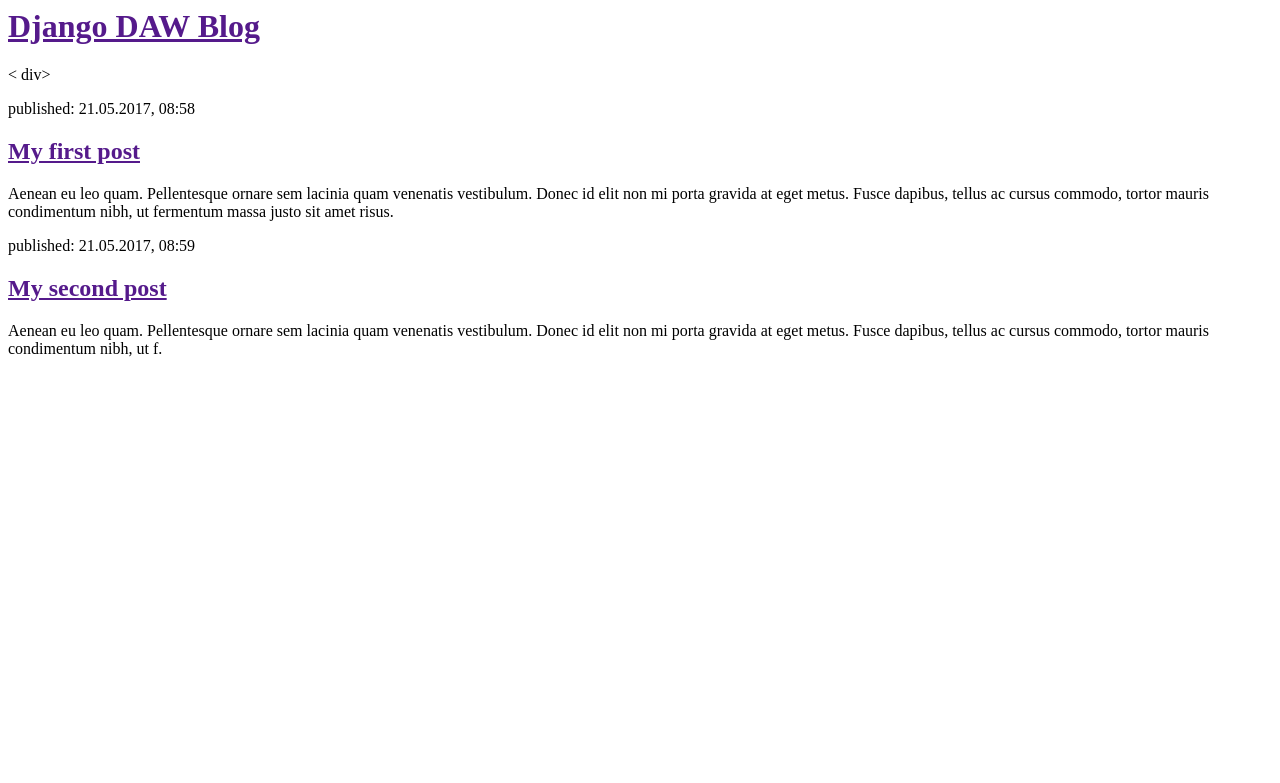
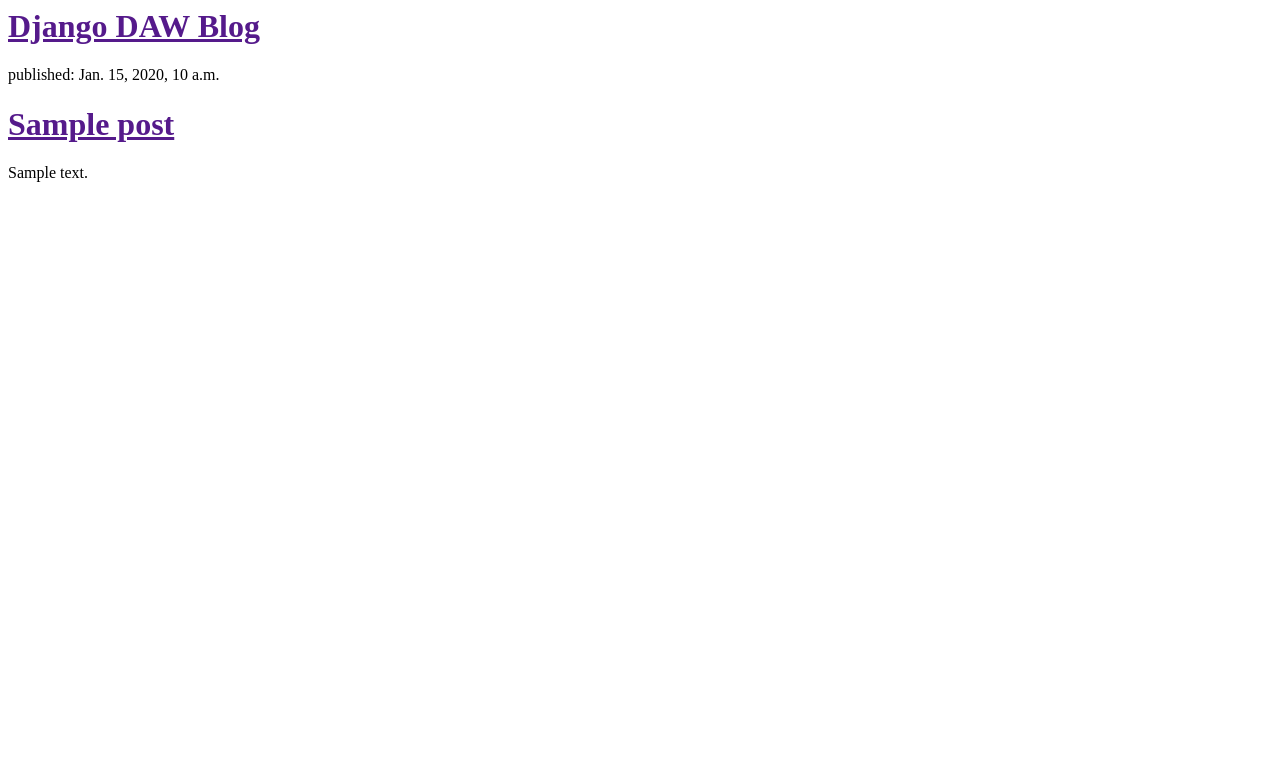
Before and after one commit to Imjuxx/my-first-blog, a Django app: template blog/templates/blog/post_list.html in a window 1280 px wide. Shown: the top 783 px of the page. Run offline with Django 3.2, Linux system fonts and the light colour scheme; the template is opened without the code that fills it: values that come from a table or form of the project are taken from there, others are empty; tables that the repository leaves empty hold one stand-in row (values such as "Sample post").

Commit message:
Modificacion a views.py y plantillas para mostrar posts de la base de datos de manera dinamica

```diff
--- a/blog/templates/blog/post_list.html
+++ b/blog/templates/blog/post_list.html
@@ -5,22 +5,13 @@
     <body>
         <div>
         <h1><a href="">Django DAW Blog</a></h1>
-            </div>
-<           div>
-            <p>published: 21.05.2017, 08:58</p>
-            <h2><a href="">My first post</a></h2>
-            <p>Aenean eu leo quam. Pellentesque ornare sem lacinia quam venenatis
-            vestibulum. Donec id elit non mi porta gravida at eget metus. Fusce dapibus, tellus
-            ac cursus commodo, tortor mauris condimentum nibh, ut fermentum massa justo sit amet
-            risus.</p>
-            </div>
-                <div>
-                <p>published: 21.05.2017, 08:59</p>
-                    <h2><a href="">My second post</a></h2>
-
-                <p>Aenean eu leo quam. Pellentesque ornare sem lacinia quam venenatis
-                vestibulum. Donec id elit non mi porta gravida at eget metus. Fusce dapibus, tellus
-                ac cursus commodo, tortor mauris condimentum nibh, ut f.</p>
-            </div>
-        </body>
+         </div>
+         {% for post in posts %}
+<div>
+         <p>published: {{ post.published_date }}</p>
+            <h1><a href="">{{ post.title }}</a></h1>
+            <p>    {{ post.text|linebreaksbr }}</p>
+</div>
+        {% endfor %}
+    </body>
 </html>
--- a/blog/views.py
+++ b/blog/views.py
@@ -1,5 +1,8 @@
 from django.shortcuts import render
+from .models import Post
+from django.utils import timezone
 
 # Create your views here.
 def post_list(request):
-    return render(request, 'blog/post_list.html', {})
+    posts = Post.objects.filter(published_date__lte=timezone.now()).order_by('published_date')
+    return render(request, 'blog/post_list.html', {'posts':posts})
```
